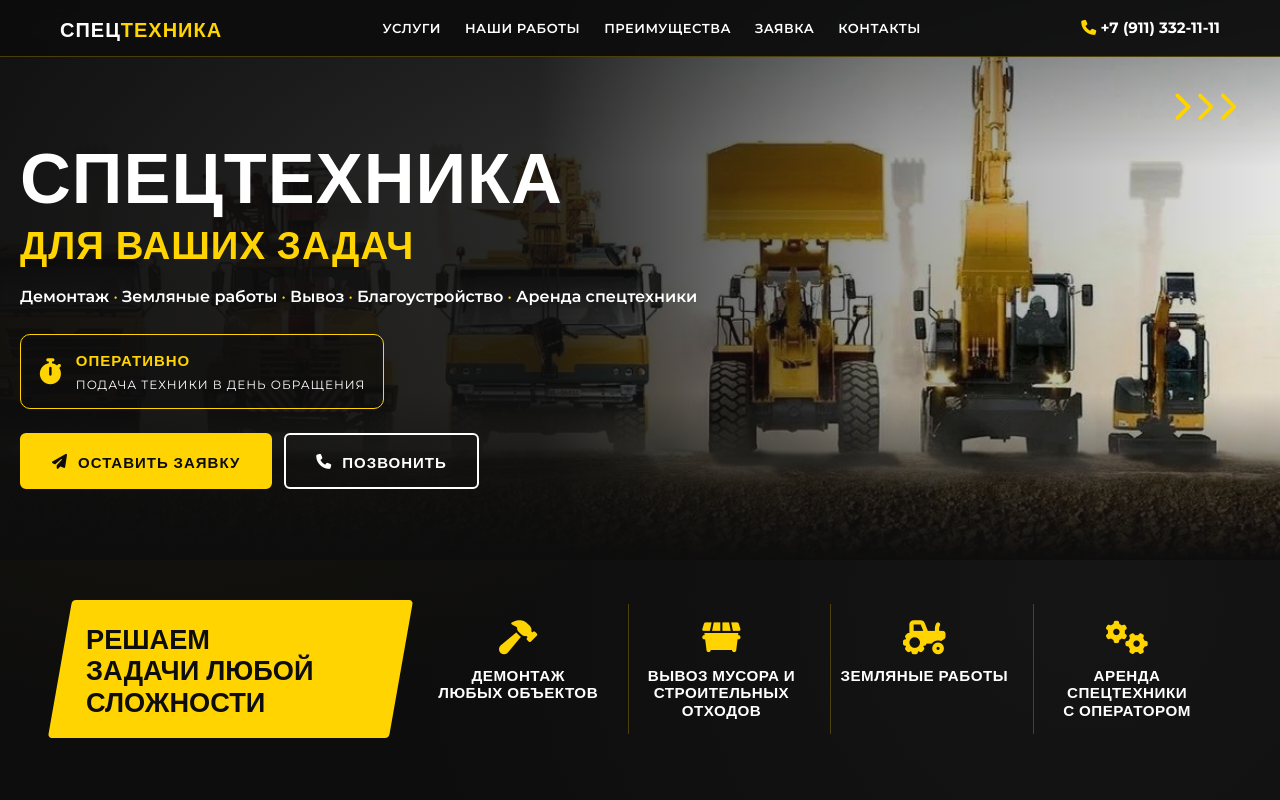
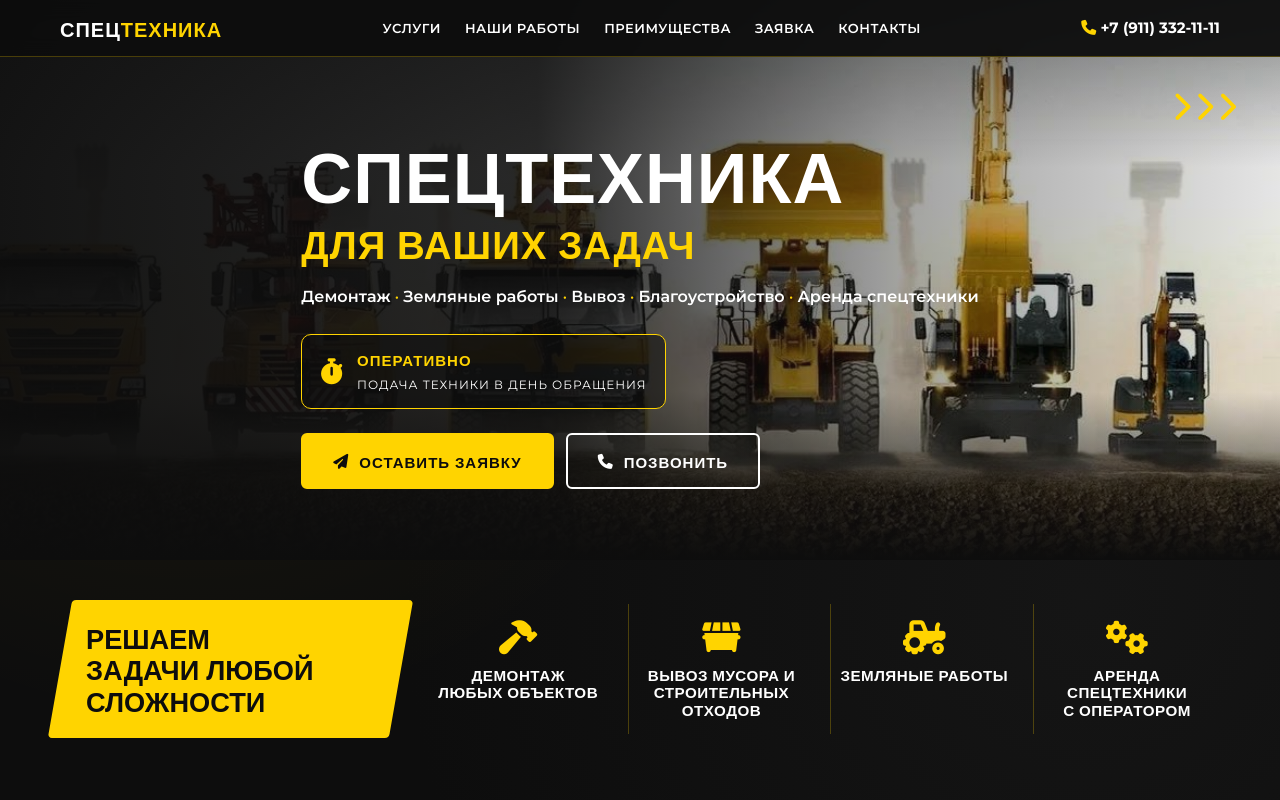
Before and after one commit to piarbookru-hub/specteh, a plain HTML site: page index.html in a window 1280 px wide. Shown: the top 800 px of the page. Drawn offline with nearby package versions, Linux system fonts and the light colour scheme.

Commit message:
Update index.html

```diff
--- a/index.html
+++ b/index.html
@@ -84,7 +84,7 @@
         .nav-phone:hover { color: var(--accent); }
         .burger { display: none; background: none; border: none; color: var(--accent); font-size: 24px; cursor: pointer; }
 
-        /* Hero: фото техники фоном, текст прижат к левому краю */
+        /* Hero: фото техники фоном, текст по левому краю контейнера */
         .hero {
             position: relative; padding: 120px 0 60px; overflow: hidden;
             min-height: 560px; display: flex; align-items: center;
@@ -101,9 +101,7 @@
                 linear-gradient(180deg, rgba(13,13,13,0.4) 0%, transparent 30%, transparent 70%, var(--bg-dark) 100%);
             z-index: -1;
         }
-        /* Прижимаем контейнер hero к левому краю */
-        .hero .container { margin: 0; }
-        .hero-content { max-width: 720px; position: relative; z-index: 2; }
+        .hero-content { max-width: 720px; position: relative; z-index: 2; text-align: left; }
         .hero h1 { font-size: clamp(2.4rem, 6.5vw, 4.4rem); font-weight: 700; letter-spacing: 1px; }
         .hero h1 span { display: block; color: var(--accent); font-size: clamp(1.5rem, 3.8vw, 2.4rem); margin-top: 8px; }
         .hero-services { margin: 20px 0 24px; color: var(--text-muted); font-size: 1rem; }
```
